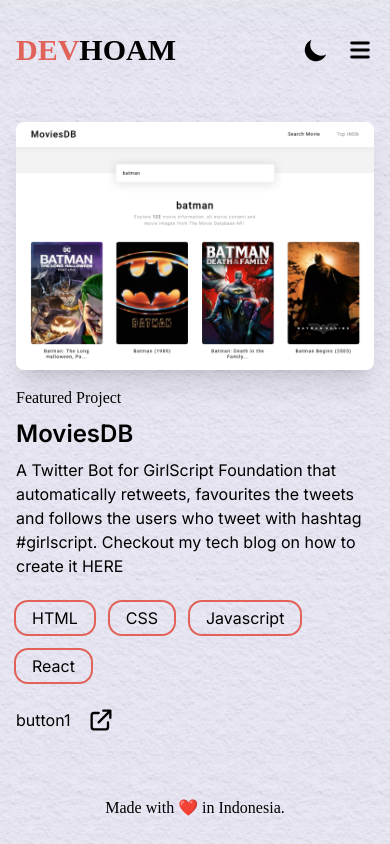
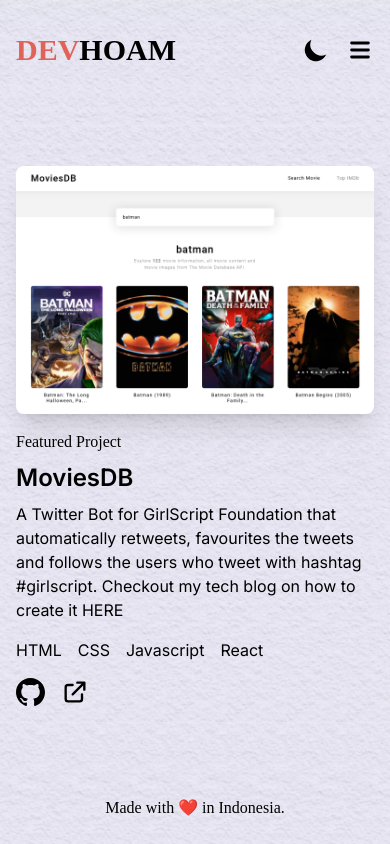
Before and after one commit to rayhansoe/rayhansoe.github.io, a Next.js app: page /projects in a window 390 px wide. Built offline with nearby package versions, Linux system fonts and the light colour scheme; a web font is replaced by a local one.

Commit message:
add responsive rules for bigger screens and dynamic github icons for 2 modes.

```diff
--- a/components/Projects.jsx
+++ b/components/Projects.jsx
@@ -1,17 +1,68 @@
 import Link from 'next/link'
 import Image from 'next/image'
 import dynamic from 'next/dynamic'
+import { useTheme } from 'next-themes'
 import { ExternalLinkIcon } from '@heroicons/react/outline'
+import { useEffect, useState } from 'react'
 
 const Container = dynamic(() => import('./Container'))
 
 const Projects = () => {
+	const { systemTheme, theme, setTheme } = useTheme()
+	const [mounted, setMounted] = useState(false)
+
+	useEffect(() => {
+		setMounted(true)
+	}, [])
+
+	const renderGitHubIcons = () => {
+		if (!mounted) return null
+
+		const currentTheme = theme === 'system' ? systemTheme : theme
+
+		// SET THEME LIGHT
+		if (currentTheme === 'dark') {
+			return (
+				<svg
+					width='29'
+					height='28'
+					viewBox='0 0 29 28'
+					fill='none'
+					xmlns='http://www.w3.org/2000/svg'>
+					<path
+						fillRule='evenodd'
+						clipRule='evenodd'
+						d='M14.5 0C6.48875 0 0 6.42347 0 14.3541C0 20.7058 4.15063 26.0707 9.91438 27.9726C10.6394 28.0982 10.9113 27.6676 10.9113 27.2908C10.9113 26.9498 10.8931 25.8195 10.8931 24.6173C7.25 25.2812 6.3075 23.7381 6.0175 22.9307C5.85438 22.518 5.1475 21.2441 4.53125 20.9032C4.02375 20.634 3.29875 19.9702 4.51312 19.9522C5.655 19.9343 6.47062 20.9929 6.7425 21.4235C8.0475 23.5946 10.1319 22.9845 10.9656 22.6077C11.0925 21.6747 11.4731 21.0467 11.89 20.6879C8.66375 20.329 5.2925 19.091 5.2925 13.6005C5.2925 12.0395 5.85438 10.7476 6.77875 9.74285C6.63375 9.384 6.12625 7.9127 6.92375 5.93901C6.92375 5.93901 8.13812 5.56222 10.9113 7.41031C12.0712 7.08734 13.3038 6.92586 14.5363 6.92586C15.7688 6.92586 17.0012 7.08734 18.1613 7.41031C20.9344 5.54428 22.1488 5.93901 22.1488 5.93901C22.9463 7.9127 22.4388 9.384 22.2938 9.74285C23.2181 10.7476 23.78 12.0216 23.78 13.6005C23.78 19.1089 20.3906 20.329 17.1644 20.6879C17.69 21.1364 18.1431 21.9977 18.1431 23.3434C18.1431 25.2632 18.125 26.8063 18.125 27.2908C18.125 27.6676 18.3969 28.1161 19.1219 27.9726C22.0003 27.0105 24.5016 25.1791 26.2736 22.7362C28.0456 20.2932 28.9991 17.3616 29 14.3541C29 6.42347 22.5113 0 14.5 0Z'
+						fill='white'
+					/>
+				</svg>
+			)
+
+			// SET THEME DARK
+		} else {
+			return (
+				<svg
+					width='29'
+					height='28'
+					viewBox='0 0 29 28'
+					fill='none'
+					xmlns='http://www.w3.org/2000/svg'>
+					<path
+						fillRule='evenodd'
+						clipRule='evenodd'
+						d='M14.5 0C6.48875 0 0 6.42347 0 14.3541C0 20.7058 4.15063 26.0707 9.91438 27.9726C10.6394 28.0982 10.9113 27.6676 10.9113 27.2908C10.9113 26.9498 10.8931 25.8195 10.8931 24.6173C7.25 25.2812 6.3075 23.7381 6.0175 22.9307C5.85438 22.518 5.1475 21.2441 4.53125 20.9032C4.02375 20.634 3.29875 19.9702 4.51313 19.9522C5.655 19.9343 6.47063 20.9929 6.7425 21.4235C8.0475 23.5946 10.1319 22.9845 10.9656 22.6077C11.0925 21.6747 11.4731 21.0467 11.89 20.6879C8.66375 20.329 5.2925 19.091 5.2925 13.6005C5.2925 12.0395 5.85438 10.7476 6.77875 9.74285C6.63375 9.384 6.12625 7.9127 6.92375 5.93901C6.92375 5.93901 8.13812 5.56222 10.9113 7.41031C12.0713 7.08734 13.3038 6.92586 14.5363 6.92586C15.7688 6.92586 17.0013 7.08734 18.1613 7.41031C20.9344 5.54428 22.1488 5.93901 22.1488 5.93901C22.9463 7.9127 22.4388 9.384 22.2938 9.74285C23.2181 10.7476 23.78 12.0216 23.78 13.6005C23.78 19.1089 20.3906 20.329 17.1644 20.6879C17.69 21.1364 18.1431 21.9977 18.1431 23.3434C18.1431 25.2632 18.125 26.8063 18.125 27.2908C18.125 27.6676 18.3969 28.1161 19.1219 27.9726C22.0003 27.0105 24.5016 25.1791 26.2736 22.7362C28.0456 20.2932 28.9991 17.3616 29 14.3541C29 6.42347 22.5113 0 14.5 0Z'
+						fill='black'
+					/>
+				</svg>
+			)
+		}
+	}
 	return (
-		<section className='' id='projects'>
+		<section className='lg:pb-26 2xl:max-w-[1536px] 2xl:mx-auto 2xl:w-full' id='projects'>
 			<Container>
-				<div className='flex flex-col items-center lg:flex-row'>
+				<div className='flex flex-col items-center gap-4 rounded-lg sm:flex-row sm:justify-between'>
 					{/* Image */}
-					<div className='relative rounded-lg overflow-hidden min-w-full max-w-[770px] hover:opacity-75 cursor-pointer shadow-xl dark:shadow-lg'>
+					<div className='relative rounded-lg overflow-hidden min-w-full hover:opacity-75 cursor-pointer shadow-xl dark:shadow-lg sm:min-w-[40%] sm:order-1 lg:max-w-[50%]'>
 						<Link href='https://rayhansoe.github.io/moviesdb/'>
 							<a target='_blank'>
 								<Image
@@ -29,7 +80,9 @@
 							</a>
 						</Link>
 					</div>
-					<div className='flex flex-col py-4 gap-2 lg:flex-row'>
+
+					{/* Text Section */}
+					<div className='flex flex-col items-baseline gap-2  lg:max-w-[50%]'>
 						<h4 className='font-averia'>Featured Project</h4>
 						<Link href='https://rayhansoe.github.io/moviesdb/'>
 							<a target='_blank'>
@@ -43,22 +96,19 @@
 								blog on how to create it HERE
 							</p>
 						</div>
-						<ul className='flex gap-4 py-4 flex-wrap'>
-							<li className='px-4 py-1 rounded-xl outline outline-2 outline-primary-color hover:outline-red-300 cursor-pointer'>
-								HTML
-							</li>
-							<li className='px-4 py-1 rounded-xl outline outline-2 outline-primary-color hover:outline-red-300 cursor-pointer'>
-								CSS
-							</li>
-							<li className='px-4 py-1 rounded-xl outline outline-2 outline-primary-color hover:outline-red-300 cursor-pointer'>
-								Javascript
-							</li>
-							<li className='px-4 py-1 rounded-xl outline outline-2 outline-primary-color hover:outline-red-300 cursor-pointer'>
-								React
-							</li>
+						<ul className='flex gap-4 py-2 flex-wrap'>
+							<li className=''>HTML</li>
+							<li className=''>CSS</li>
+							<li className=''>Javascript</li>
+							<li className=''>React</li>
 						</ul>
+						{/* Source */}
 						<div className='flex gap-4'>
-							<button>button1</button>
+							<Link href='https://github.com/rayhansoe/moviesdb'>
+								<a target='_blank' className='hover:opacity-75'>
+									{renderGitHubIcons()}
+								</a>
+							</Link>
 							<Link href='https://rayhansoe.github.io/moviesdb/'>
 								<a target='_blank'>
 									<ExternalLinkIcon className='w-7 h-7 hover:opacity-75' role='link' />
```
